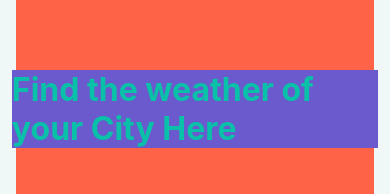
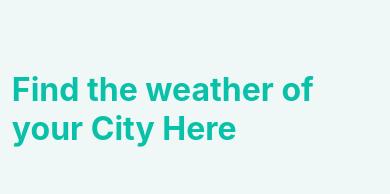
Before and after one commit to Navneetkumarjpr/WeatherInfo.github.io, a React (Create React App) app: page / in a window 390 px wide. Shown: the part 198-392 px from the top of the page. Built offline with nearby package versions, Linux system fonts and the light colour scheme.

Commit message:
deploy my weatherinfo app on github pages

```diff
--- a/src/styles/searchpage.css
+++ b/src/styles/searchpage.css
@@ -128,11 +128,11 @@
    @media screen and (max-width:400px) {
     .searchhead{
         width: 185%;
-        background-color: slateblue;
+        /* background-color: slateblue; */
     }
     .searchpage{
         width: 100%;
-        background-color: tomato;
+        /* background-color: tomato; */
     }
     }
 
@@ -144,7 +144,7 @@
     }
     .searchhead{
         width: 250%;
-        background-color: slateblue;
+        /* background-color: slateblue; */
     }
     .searchpage{
         width: 100%;
```
